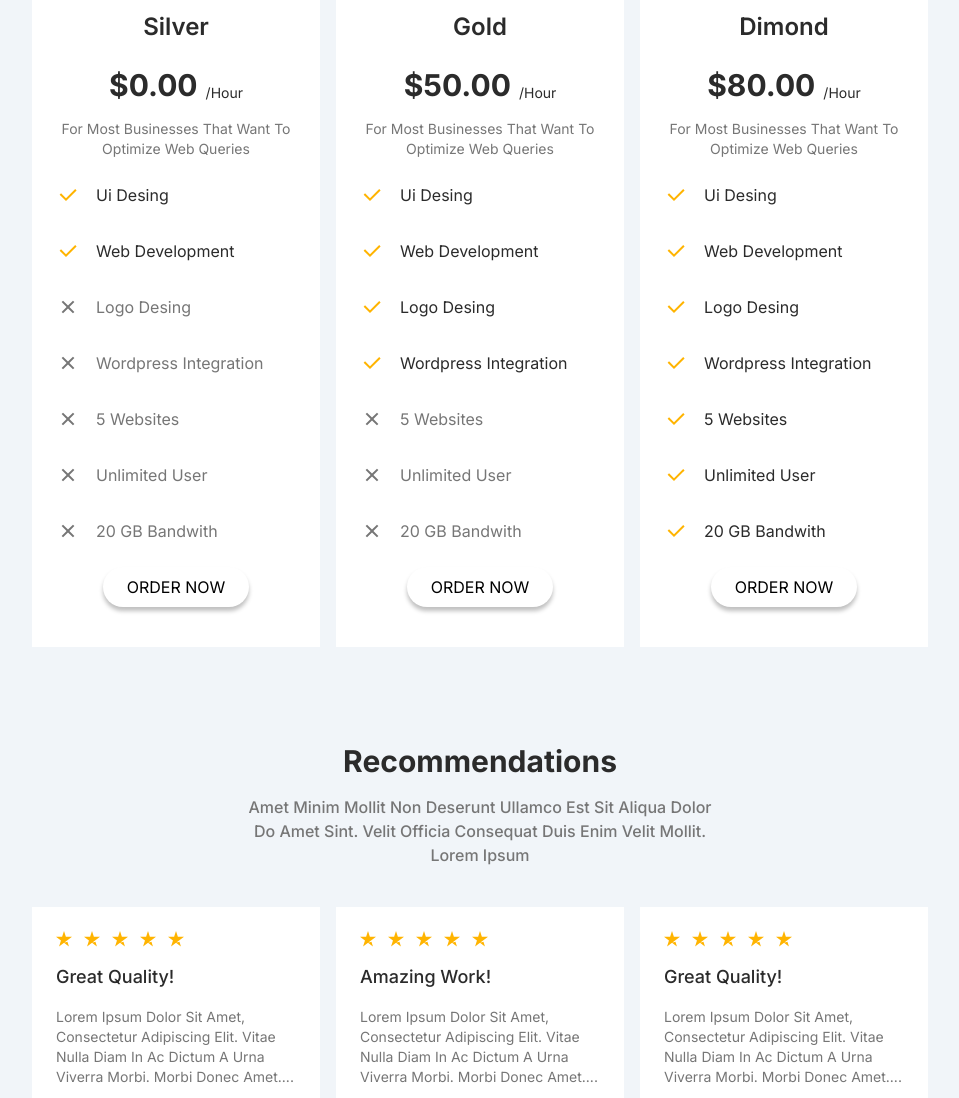
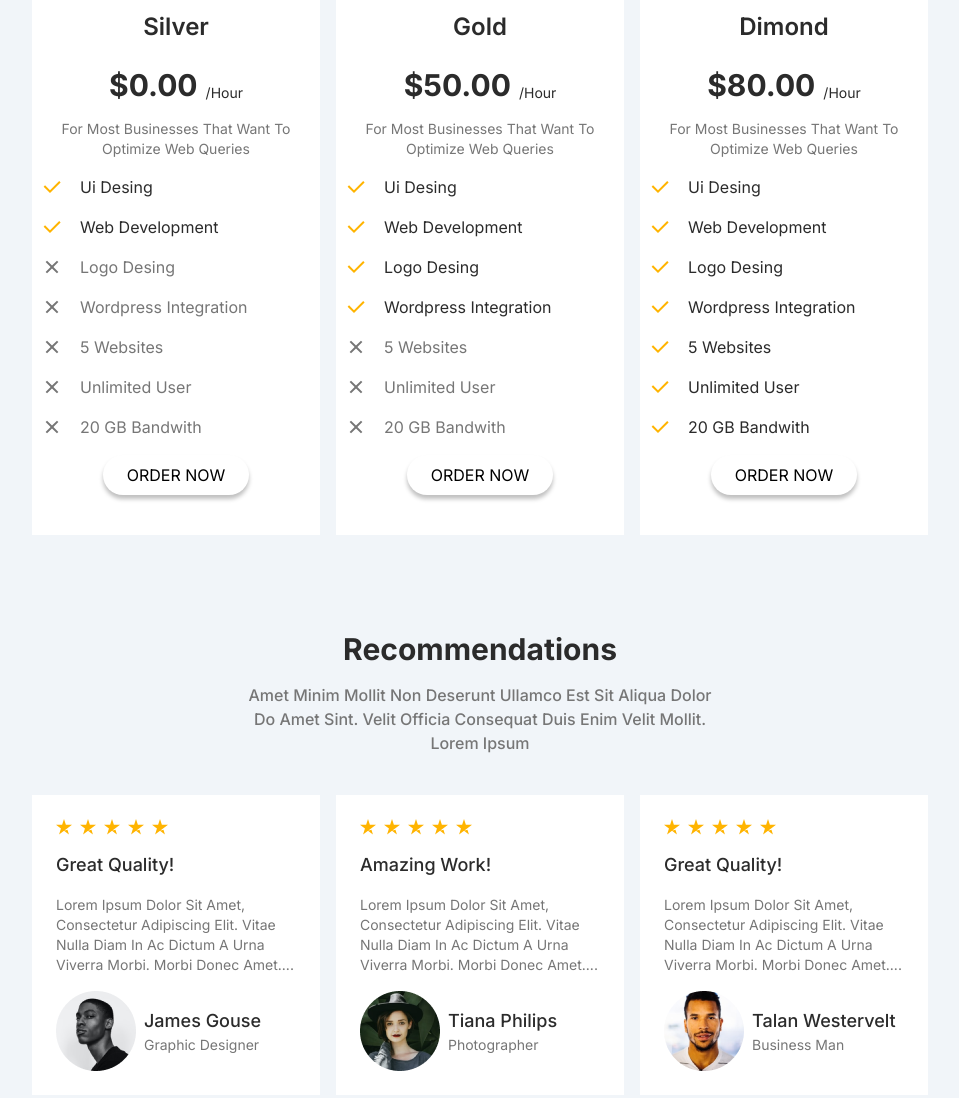
Before and after one commit to alimahmoudidev/portfolio-builder, a website: page index.html in a window 1280 px wide. Shown: the part 1549-2647 px from the top of the page, without its empty margins (208-1167 px from the left). Drawn offline with Linux system fonts and the light colour scheme.

Commit message:
✅ update comment section

```diff
--- a/index.html
+++ b/index.html
@@ -378,7 +378,7 @@
               <p class="pb-2 text-sm font-normal text-center text-clr-76">
                 For most businesses that want to optimize web queries
               </p>
-              <div class="flex items-center w-full p-4 gap-x-4">
+              <div class="flex items-center w-full py-2 gap-x-4">
                 <svg
                   class="size-6 fill-primary"
                   viewBox="0 0 24 24"
@@ -398,7 +398,7 @@
                 </svg>
                 <p class="text-clr-2b">ui desing</p>
               </div>
-              <div class="flex items-center w-full p-4 gap-x-4">
+              <div class="flex items-center w-full py-2 gap-x-4">
                 <svg
                   class="size-6 fill-primary"
                   viewBox="0 0 24 24"
@@ -418,7 +418,7 @@
                 </svg>
                 <p class="text-clr-2b">web development</p>
               </div>
-              <div class="flex items-center w-full p-4 gap-x-4">
+              <div class="flex items-center w-full py-2 gap-x-4">
                 <svg
                   class="size-6 fill-clr-76"
                   viewBox="0 0 24 24"
@@ -438,7 +438,7 @@
                 </svg>
                 <p class="text-clr-76">logo desing</p>
               </div>
-              <div class="flex items-center w-full p-4 gap-x-4">
+              <div class="flex items-center w-full py-2 gap-x-4">
                 <svg
                   class="size-6 fill-clr-76"
                   viewBox="0 0 24 24"
@@ -458,7 +458,7 @@
                 </svg>
                 <p class="text-clr-76">wordpress integration</p>
               </div>
-              <div class="flex items-center w-full p-4 gap-x-4">
+              <div class="flex items-center w-full py-2 gap-x-4">
                 <svg
                   class="size-6 fill-clr-76"
                   viewBox="0 0 24 24"
@@ -478,7 +478,7 @@
                 </svg>
                 <p class="text-clr-76">5 websites</p>
               </div>
-              <div class="flex items-center w-full p-4 gap-x-4">
+              <div class="flex items-center w-full py-2 gap-x-4">
                 <svg
                   class="size-6 fill-clr-76"
                   viewBox="0 0 24 24"
@@ -498,7 +498,7 @@
                 </svg>
                 <p class="text-clr-76">unlimited user</p>
               </div>
-              <div class="flex items-center w-full p-4 gap-x-4">
+              <div class="flex items-center w-full py-2 gap-x-4">
                 <svg
                   class="size-6 fill-clr-76"
                   viewBox="0 0 24 24"
@@ -538,7 +538,7 @@
               <p class="pb-2 text-sm font-normal text-center text-clr-76">
                 For most businesses that want to optimize web queries
               </p>
-              <div class="flex items-center w-full p-4 gap-x-4">
+              <div class="flex items-center w-full py-2 gap-x-4">
                 <svg
                   class="size-6 fill-primary"
                   viewBox="0 0 24 24"
@@ -558,7 +558,7 @@
                 </svg>
                 <p class="text-clr-2b">ui desing</p>
               </div>
-              <div class="flex items-center w-full p-4 gap-x-4">
+              <div class="flex items-center w-full py-2 gap-x-4">
                 <svg
                   class="size-6 fill-primary"
                   viewBox="0 0 24 24"
@@ -578,7 +578,7 @@
                 </svg>
                 <p class="text-clr-2b">web development</p>
               </div>
-              <div class="flex items-center w-full p-4 gap-x-4">
+              <div class="flex items-center w-full py-2 gap-x-4">
                 <svg
                   class="size-6 fill-primary"
                   viewBox="0 0 24 24"
@@ -598,7 +598,7 @@
                 </svg>
                 <p class="text-clr-2b">Logo Desing</p>
               </div>
-              <div class="flex items-center w-full p-4 gap-x-4">
+              <div class="flex items-center w-full py-2 gap-x-4">
                 <svg
                   class="size-6 fill-primary"
                   viewBox="0 0 24 24"
@@ -618,7 +618,7 @@
                 </svg>
                 <p class="text-clr-2b">Wordpress Integration</p>
               </div>
-              <div class="flex items-center w-full p-4 gap-x-4">
+              <div class="flex items-center w-full py-2 gap-x-4">
                 <svg
                   class="size-6 fill-clr-76"
                   viewBox="0 0 24 24"
@@ -638,7 +638,7 @@
                 </svg>
                 <p class="text-clr-76">5 websites</p>
               </div>
-              <div class="flex items-center w-full p-4 gap-x-4">
+              <div class="flex items-center w-full py-2 gap-x-4">
                 <svg
                   class="size-6 fill-clr-76"
                   viewBox="0 0 24 24"
@@ -658,7 +658,7 @@
                 </svg>
                 <p class="text-clr-76">unlimited user</p>
               </div>
-              <div class="flex items-center w-full p-4 gap-x-4">
+              <div class="flex items-center w-full py-2 gap-x-4">
                 <svg
                   class="size-6 fill-clr-76"
                   viewBox="0 0 24 24"
@@ -699,7 +699,7 @@
               <p class="pb-2 text-sm font-normal text-center text-clr-76">
                 For most businesses that want to optimize web queries
               </p>
-              <div class="flex items-center w-full p-4 gap-x-4">
+              <div class="flex items-center w-full py-2 gap-x-4">
                 <svg
                   class="size-6 fill-primary"
                   viewBox="0 0 24 24"
@@ -719,7 +719,7 @@
                 </svg>
                 <p class="text-clr-2b">ui desing</p>
               </div>
-              <div class="flex items-center w-full p-4 gap-x-4">
+              <div class="flex items-center w-full py-2 gap-x-4">
                 <svg
                   class="size-6 fill-primary"
                   viewBox="0 0 24 24"
@@ -739,7 +739,7 @@
                 </svg>
                 <p class="text-clr-2b">web development</p>
               </div>
-              <div class="flex items-center w-full p-4 gap-x-4">
+              <div class="flex items-center w-full py-2 gap-x-4">
                 <svg
                   class="size-6 fill-primary"
                   viewBox="0 0 24 24"
@@ -759,7 +759,7 @@
                 </svg>
                 <p class="text-clr-2b">logo desing</p>
               </div>
-              <div class="flex items-center w-full p-4 gap-x-4">
+              <div class="flex items-center w-full py-2 gap-x-4">
                 <svg
                   class="size-6 fill-primary"
                   viewBox="0 0 24 24"
@@ -779,7 +779,7 @@
                 </svg>
                 <p class="text-clr-2b">wordpress integration</p>
               </div>
-              <div class="flex items-center w-full p-4 gap-x-4">
+              <div class="flex items-center w-full py-2 gap-x-4">
                 <svg
                   class="size-6 fill-primary"
                   viewBox="0 0 24 24"
@@ -799,7 +799,7 @@
                 </svg>
                 <p class="text-clr-2b">5 websites</p>
               </div>
-              <div class="flex items-center w-full p-4 gap-x-4">
+              <div class="flex items-center w-full py-2 gap-x-4">
                 <svg
                   class="size-6 fill-primary"
                   viewBox="0 0 24 24"
@@ -819,7 +819,7 @@
                 </svg>
                 <p class="text-clr-2b">unlimited user</p>
               </div>
-              <div class="flex items-center w-full p-4 gap-x-4">
+              <div class="flex items-center w-full py-2 gap-x-4">
                 <svg
                   class="size-6 fill-primary"
                   viewBox="0 0 24 24"
@@ -862,7 +862,7 @@
           </p>
           <div class="flex items-center justify-between gap-4 mt-10">
             <div class="flex flex-col w-1/3 p-6 bg-white h-min gap-y-4">
-              <div class="flex gap-x-3 text-primary">
+              <div class="flex gap-x-2">
                 <svg
                   class="size-4 fill-primary"
                   viewBox="0 0 18 18"
@@ -929,7 +929,7 @@
               </div>
             </div>
             <div class="flex flex-col w-1/3 p-6 bg-white h-min gap-y-4">
-              <div class="flex gap-x-3 text-primary">
+              <div class="flex gap-x-2">
                 <svg
                   class="size-4 fill-primary"
                   viewBox="0 0 18 18"
@@ -996,7 +996,7 @@
               </div>
             </div>
             <div class="flex flex-col w-1/3 p-6 bg-white h-min gap-y-4">
-              <div class="flex gap-x-3">
+              <div class="flex gap-x-2">
                 <svg
                   class="size-4 fill-primary"
                   viewBox="0 0 18 18"
@@ -1066,6 +1066,19 @@
             </div>
           </div>
         </section>
+
+        <!-- Circle Animate -->
+
+        <div class="mt-6 mb-16 w-full h-60 flex justify-center items-center gap-x-4">
+          <span class="circle relative border-primary bg-primary">
+          </span>
+          <span class="circle relative border-primary bg-primary">
+          </span>
+          <span class="circle relative border-primary bg-primary">
+          </span>
+        </div>
+
+
       </main>
 
       <!-- MENU SIDEBAR -->
--- a/src/style/components/amination.css
+++ b/src/style/components/amination.css
@@ -9,3 +9,9 @@
         transform: scaleX(1);
     }
 }
+
+@keyframes load {
+    0%  {box-shadow: 15px 0,-25px 0}
+    50% {box-shadow: 15px 0,-15px 0}
+    100%{box-shadow: 25px 0,-15px 0}
+}
--- a/src/style/components/custom-style.css
+++ b/src/style/components/custom-style.css
@@ -1,7 +1,7 @@
 /* Color Filter */
 .clr-yellow {
-  filter: brightness(0) saturate(100%) invert(70%) sepia(77%) saturate(2010%)
-    hue-rotate(359deg) brightness(104%) contrast(102%);
+  filter: brightness(0) saturate(100%) invert(70%) sepia(77%) saturate(2010%)    hue-rotate(359deg) brightness(104%) contrast(102%);
+  -webkit-filter: brightness(0) saturate(100%) invert(70%) sepia(77%) saturate(2010%)    hue-rotate(359deg) brightness(104%) contrast(102%);
 }
 
 .square {
@@ -38,3 +38,21 @@
 .flex-center {
   @apply flex items-center justify-center;
 }
+
+.loader{
+  @apply w-4 aspect-square bg-primary rounded-full animate-load;
+}
+
+/* .loader {
+  width: 15px;
+  aspect-ratio: 1;
+  background: #000;
+  border-radius: 50%;
+  animation: load 1s infinite linear alternate;
+  -webkit-animation: load 1s infinite linear alternate;
+}
+@keyframes load {
+    0%  {box-shadow: 15px 0,-25px 0}
+    50% {box-shadow: 15px 0,-15px 0}
+    100%{box-shadow: 25px 0,-15px 0}
+} */
--- a/tailwind.config.js
+++ b/tailwind.config.js
@@ -26,7 +26,8 @@ module.exports = {
         inter : "inter"
       },
       animation:{
-        line:"line 3s linear"
+        line:"line 3s linear",
+        load:"load 1s infinite linear alternate"
       }
     },
   },
```
Also changed, not shown: src/style/style.css.
